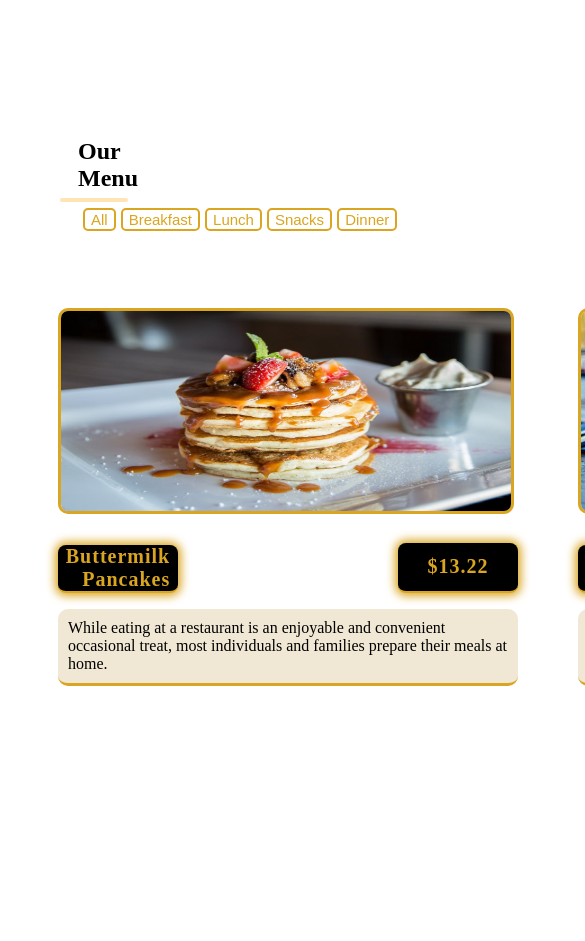
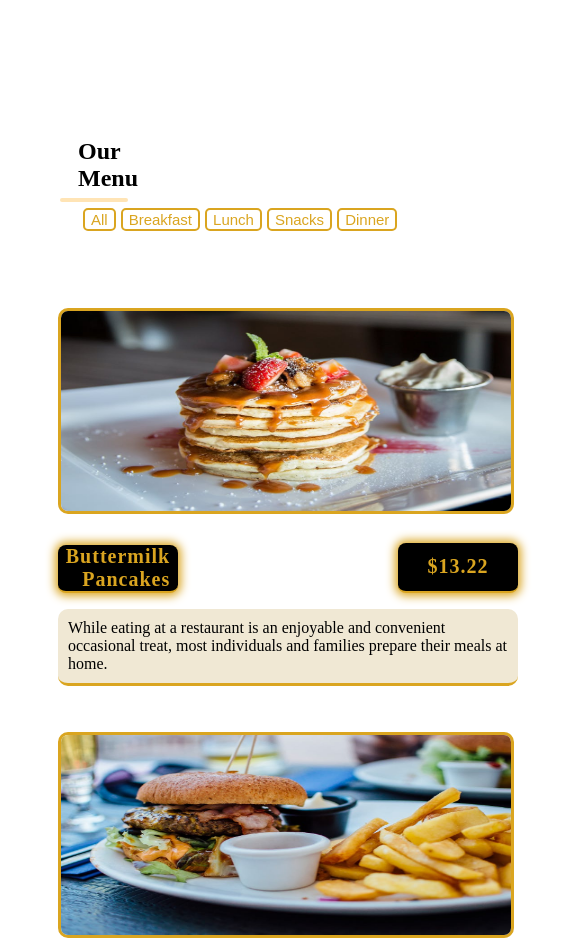
Before and after one commit to arup10leo/JS_2-menu-sorting, a plain HTML site: page index.html in a window 390 px wide. Shown: the top 941 px of the page, 585 px wide, since content can reach past the window. Before the commit the page ends 844 px from the top, so only its background shows below. Drawn offline with Linux system fonts and the light colour scheme.

Commit message:
Update style.css

```diff
--- a/style.css
+++ b/style.css
@@ -151,7 +151,7 @@
 
     @media screen and (max-width: 532px) {
         .section-center {
-            display: inline-flex;
+            display: grid;
             justify-content: flex-start;
             align-items: center;
             margin: 0px;
```
